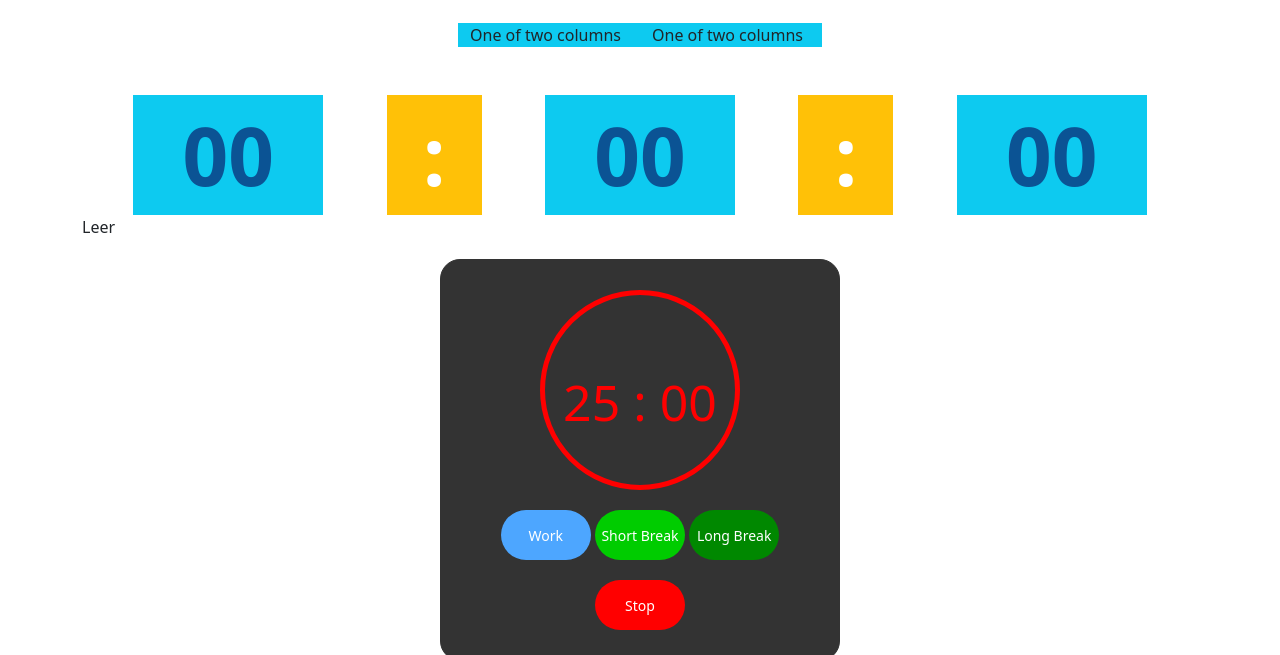
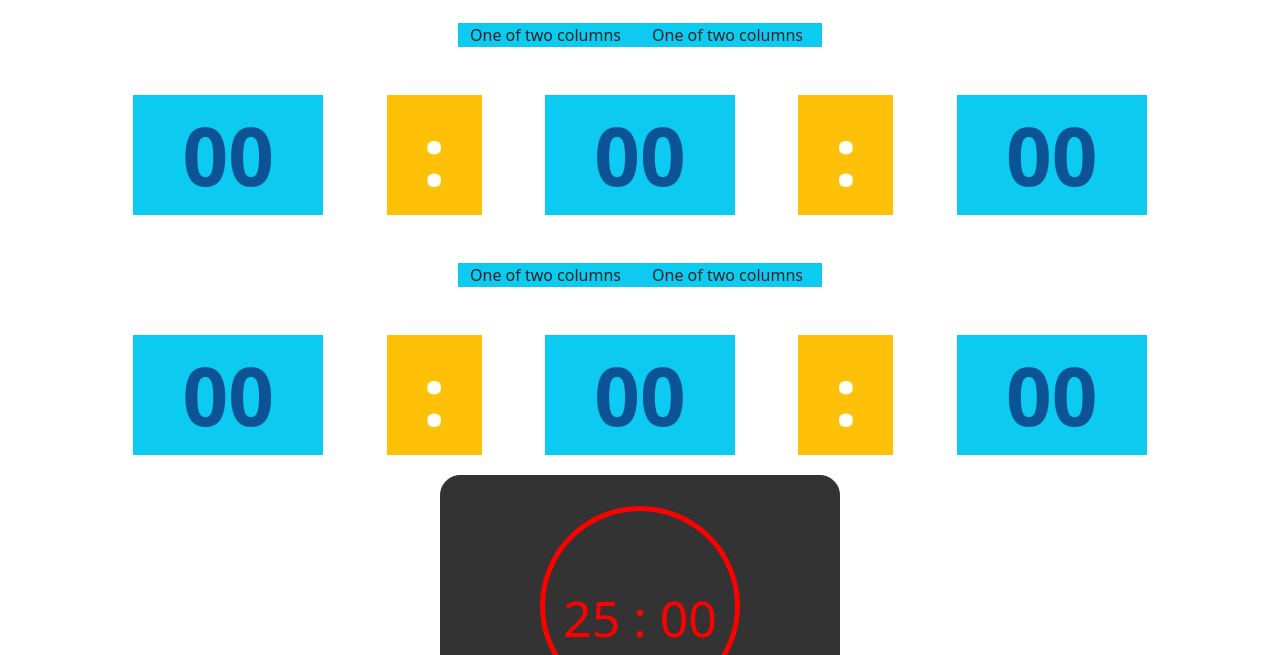
Before and after one commit to Gaudenz77/countdownalpha01, a plain HTML site: page index.html in a window 1280 px wide. Shown: the part 751-1406 px from the top of the page. Drawn offline with nearby package versions, Linux system fonts and the light colour scheme.

Commit message:
final changes Tuesday 6-12-22 T 22:00:00

```diff
--- a/css/countdown.css
+++ b/css/countdown.css
@@ -123,6 +123,7 @@ html {
     text-align: center;
   }
 
+
   /* Comment Css Pomodoro Example Timer */
 
   #containerP{
--- a/index.html
+++ b/index.html
@@ -83,18 +83,35 @@
           One of two columns
         </div>
       </div>
-      <div class="row justify-content-evenly"id="field1">
-        <div class="col-sm-2 bg-info"><p1 id="first-field"></p></div>
+    <div class="row justify-content-evenly">
+        <div class="col-sm-2 bg-info" id="field1"><p1 id="first-field"></p></div>
         <div class="col-sm-1 bg-warning" id="field2">:</div>
         <div class="col-sm-2 bg-info" id="field1"><p2 id="second-field"></p></div>
-          <div class="col-sm-1 bg-warning" id="field2">:</div>
-          <div class="col-sm-2 bg-info" id="field1"><p3 id="third-field"></p></div>
+        <div class="col-sm-1 bg-warning" id="field2">:</div>
+        <div class="col-sm-2 bg-info" id="field1"><p3 id="third-field"></p></div>
       </div>
     </div>
+</section>
+
+<section>
     <div class="container">
-        <div class="col">Leer</div>
-    </div>
-</section>
+        <div class="row justify-content-center my-4 p-4">
+            <div class="col-2 bg-info">
+              One of two columns
+            </div>
+            <div class="col-2 bg-info">
+              One of two columns
+            </div>
+          </div>
+        <div class="row justify-content-evenly">
+            <div class="col-sm-2 bg-info" id="field1"><p1 id="fourth-field"></p></div>
+            <div class="col-sm-1 bg-warning" id="field2">:</div>
+            <div class="col-sm-2 bg-info" id="field1"><p2 id="fifth-field"></p></div>
+            <div class="col-sm-1 bg-warning" id="field2">:</div>
+            <div class="col-sm-2 bg-info" id="field1"><p3 id="sixth-field"></p></div>
+          </div>
+        </div>
+    </section>
 <!-- Pop^modoro Example Timer-->
 <section>
     <div id="pomodoro-app">
--- a/js/countdown.js
+++ b/js/countdown.js
@@ -145,6 +145,16 @@ fieldTwo.innerHTML = '<strong>00</strong';
 let fieldThree = document.getElementById('third-field');
 fieldThree.innerHTML = '<strong>00</strong';
 
+let fieldFour = document.getElementById('fourth-field');
+fieldFour.innerHTML = '<strong>00</strong';
+
+let fieldFive = document.getElementById('fifth-field');
+fieldFive.innerHTML = '<strong>00</strong';
+
+let fieldSix = document.getElementById('sixth-field');
+fieldSix.innerHTML = '<strong>00</strong';
+
+
 // Pomodoro Example Timer
 var pomodoro = {
     started : false,
```
